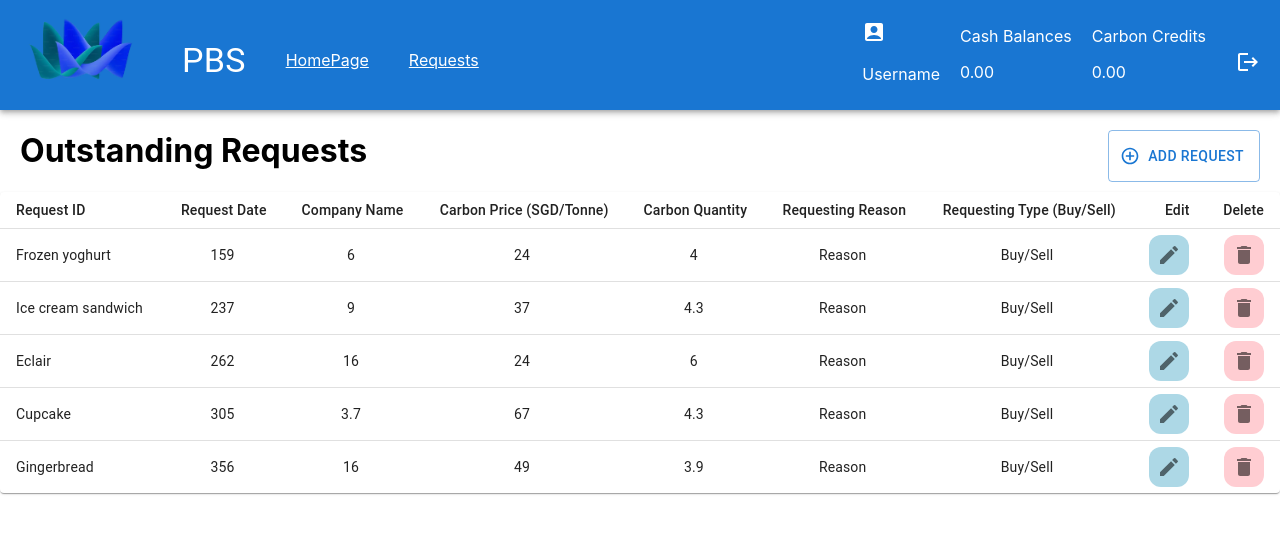
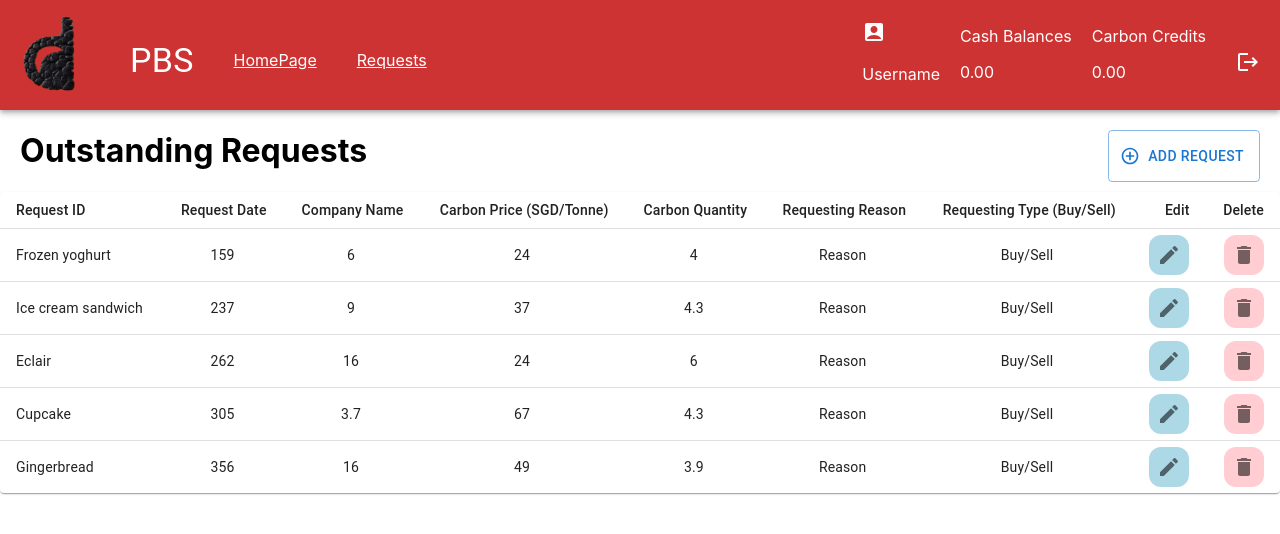
Before and after one commit to chao890/TT1_4, a React (Create React App) app in the folder frontend/: page /home in a window 1280 px wide. Shown: the top 534 px of the page. Built offline with nearby package versions, Linux system fonts and the light colour scheme.

Commit message:
cosmetic edits

```diff
--- a/frontend/src/components/Navbar.jsx
+++ b/frontend/src/components/Navbar.jsx
@@ -1,25 +1,27 @@
 import React from "react";
 import { AppBar, Link, Typography } from "@mui/material";
-import companyLogo from "../assets/logo.png";
+import companyLogo from "../assets/LogoFinal.png";
 import { Box } from '@mui/material';
 import LogoutIcon from '@mui/icons-material/Logout';
 import HomeIcon from '@mui/icons-material/Home';
 import AccountBoxIcon from '@mui/icons-material/AccountBox';
 const Navbar = () => {
+
+
   return (
-    <AppBar position="static">
+    <AppBar position="static" style={{ background: '#CD3333' }}>
     <Box sx={{ flexGrow: 1, display: 'flex', padding: '10px', alignContent:"center", justifyContent:"center", gap: "20px"}}>
-    <img src={companyLogo} alt="Company Logo" height="80px" sx={{marginTop: "40px"}}/>
+    <img src={companyLogo} alt="Company Logo" height="90px" sx={{marginTop: "40px"}}/>
     <Typography variant="h4" component="div" sx={{display: 'flex', padding: '10px', marginTop:"10px",marginTop:"20px",}}>
         PBS
     </Typography>
 
-    <Typography variant="h7" component="div" sx={{ textAlign: 'center', display: 'flex', padding: '10px',marginTop:"30px",'&:hover': { color: 'grey' } }}>
+    <Typography variant="h7" component="div" sx={{ textAlign: 'center', display: 'flex', padding: '10px',marginTop:"30px",'&:hover': { color: 'black' } }}>
         <Link href="/home" color="inherit">
             HomePage
         </Link>
     </Typography>
-    <Typography variant="h7" component="div" sx={{ flexGrow: 1, display: 'flex', padding: '10px',marginTop:"10px",marginTop:"30px",'&:hover': { color: 'gray' } }}>
+    <Typography variant="h7" component="div" sx={{ flexGrow: 1, display: 'flex', padding: '10px',marginTop:"10px",marginTop:"30px",'&:hover': { color: 'black' } }}>
         <Link href="/requests" color="inherit">
             Requests
         </Link>
@@ -51,7 +53,7 @@ const Navbar = () => {
     </div>
 
     <div>
-        <Typography variant="h7" component="div" sx={{ flexGrow: 1, display: 'flex', padding: '10px',marginTop:"30px",'&:hover': { color: 'gray' }  }}>
+        <Typography variant="h7" component="div" sx={{ flexGrow: 1, display: 'flex', padding: '10px',marginTop:"30px",'&:hover': { color: 'black' }  }}>
         <Link href="/" color="inherit">
          <LogoutIcon />
         </Link>
```
Also changed, not shown: frontend/src/assets/LogoFinal.png (added), frontend/src/assets/logo.png (deleted).
